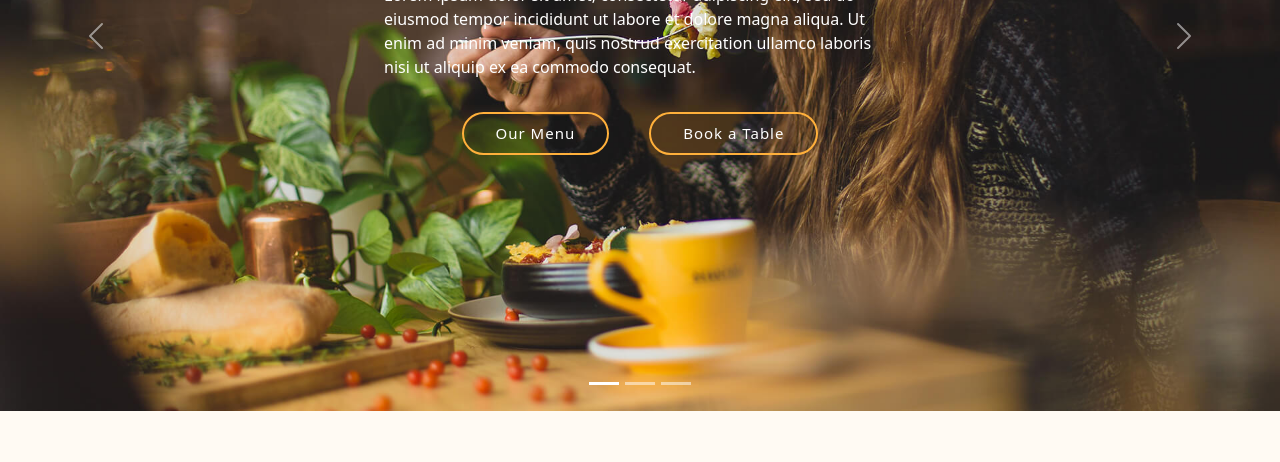
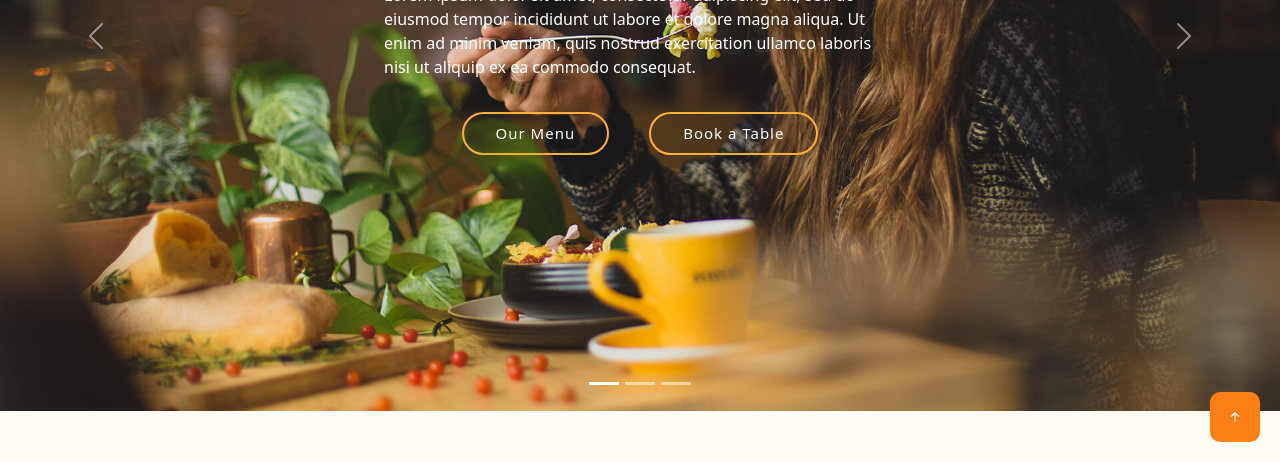
Before and after one commit to ELARBISABBAR/ELARBI-SABBAR-DELICIOUS, a website: page index.html in a window 1280 px wide. Shown: the part 338-800 px from the top of the page. Drawn offline with nearby package versions, Linux system fonts and the light colour scheme.

Commit message:
button scroll finished

```diff
--- a/index.html
+++ b/index.html
@@ -676,6 +676,8 @@
 
     </section>
 
+    <a href="#" id="scroll-top" class="scroll-top d-flex align-items-center justify-content-center"><i class="bi bi-arrow-up-short"></i></a>
+
 
 
 
--- a/src/sass/modules/contact/_contact.sass
+++ b/src/sass/modules/contact/_contact.sass
@@ -57,3 +57,14 @@
 
 .tble
     margin-top: 680px
+
+.scroll-top
+    position: fixed
+    bottom: 20px
+    right: 20px
+    width: 50px
+    height: 50px
+    background-color: #fd7e14
+    color: white
+    border-radius: 10px
+    font-size: 24px
```
Also changed, not shown: public/css/app.css, public/css/contact.css (line endings or trailing spaces), 1 other file.
